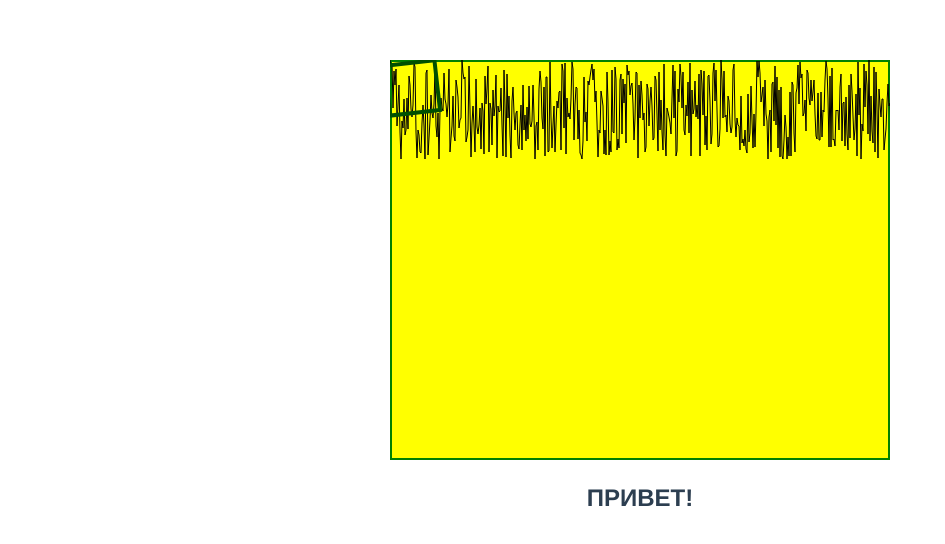
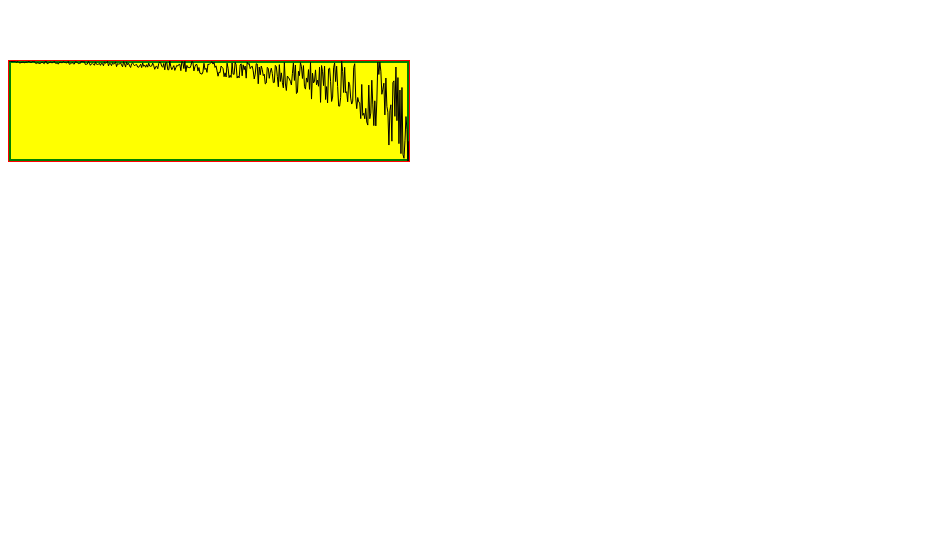
Before and after one commit to GerasimGerasimov/loadprogresser, a Vue app: page / in a window 1280 px wide. Shown: the top 544 px of the page, without its empty margins (0-945 px from the left). Built offline with nearby package versions, Linux system fonts and the light colour scheme.

Commit message:
получил график масштабирующийся по Х и Y осям

```diff
--- a/src/App.vue
+++ b/src/App.vue
@@ -1,13 +1,16 @@
+//http://qaru.site/questions/14357074/how-to-get-the-element-width-and-height-immediately-when-it-resizing-in-vuejs
+//выше ссылка про refs и наблюдатели
+
 //ссылка на пример http://jsfiddle.net/Vlad_IT/qt64rouL/1/
 //Чтобы стилизовать инлайн-svg, я присвоил ему id (id="sample" )
 //и теперь в файле стилей могу через #sample воздействовать на него
 //например #sapmle rect {} воздействует на svg->rect
 <template>
-  <div id="app">
-    <svg id="sample" version="1.1" xmlns="http://www.w3.org/2000/svg" width="500px" height="400px">
-        <rect x=0 y=0 width="500px" height="400px"/>
+  <div id="app" class="wrapper" ref="loadprogresser" @resize='onResize'>
+    <svg id="sample" version="1.1" xmlns="http://www.w3.org/2000/svg"
+          width="100%" height="100%">
+        <rect x=0 y=0 width="100%" height="100%"/>
         <path :d="d" fill="transparent" stroke="black"/>
-        <polygon class="star" :points="points" transform="translate(50 50) "/>
     </svg>
     <h2>ПРИВЕТ!</h2>
   </div>
@@ -18,63 +21,66 @@ export default {
   name: 'app',
   data(){
     return {
-      //xy:[[255.1,1.1],  [240.4,31.4], [206.6,36.1], [230.9,61.1], [225.1,93.9],
-      //    [255.1,78.4], [284.4,93.9], [279.4,60.1], [303.6,36.4], [270.1,31.6]],
-      xy:[[0,0],  [0,50], [50,50], [50,0]],
-      points: "",
       d:"M 0 0",
-      angle:0, //угол поворота
-      width:400, //ширина в которую надо вписать изображение
-      height:100,//высота в которую надо вписать изображение
-      timePoints:[]
+      Samples:0,//номер текущего сэмпла
+      maxSamples:400, //кол-во сэмплов в 100%-ах ширины
+      wrapHeight:100,//высота в которую надо вписать изображение
+      maxY:0,
+      scales:{
+        w:1, h:1
+      },
+      timePoints:[],
+      TimeM:100
     }
 
   },
-  created: function () {
+  mounted: function(){
+    this.getScales()
     this.updateStar()
   },
   methods:{
-    addTime:function ({time = 0}){
-      this.timePoints.push(time) //интересуют Int
+    getScales(){
+      const {width, height} = this.$refs.loadprogresser.getBoundingClientRect()
+      this.scales.w = width / this.maxSamples
+      this.wrapHeight = height
+      console.log(this.scales.w, width, this.maxSamples)
     },
-    getSVGTimePoints:function(){
+    onResize(){
+
+    },
+    getVScale(){
+      this.scales.h = (this.maxY == 0)? 0 : this.wrapHeight / this.maxY
+    },
+    //передаю значения выделяю максимум и выдаю шкалу относительно этого максимума
+    getYMax({value = 0}){
+      if (value > this.maxY) this.maxY = value
+      console.log(this.maxY)
+    },
+    addTime({time = 0}){
+      if (this.Samples < this.maxSamples) {
+        this.getYMax({value:time})
+        this.getVScale()
+        this.timePoints.push(time) //интересуют Int
+        this.Samples ++;
+        //console.log(this.Samples)
+      }
+    },
+    getSVGTimePoints(){
       //теперь создаю строку для Path
       let predY = 0
       let path = this.timePoints.reduce((str, item)=>{
-        let dY = item - predY
+        let dY = (item - predY) * this.scales.h
         predY = item
-        return str + `l 1 ${dY} `
+        return str + `l ${this.scales.w} ${dY} `
       },'M 0 0 ')
-      path +=`L ${this.timePoints.length} 0`// Z` контур можно не замыкать
+      path +=`L ${this.timePoints.length * this.scales.w} 0`// Z` контур можно не замыкать
       return path
     },
-    updateStar:function(){
-      this.addTime({time:(100*Math.random() | 0)})
+    updateStar(){
+      this.addTime({time:(this.TimeM*Math.random() | 0)})
+      this.TimeM *= 1.01
       this.d = this.getSVGTimePoints()
-      const rad = Math.PI/180
-      //увеличу все координаты на 1
       setTimeout(this.updateStar, 10)
-      let xy = this.xy.map((item)=>{
-        let ra = this.angle
-        let x = 0
-        let y = 0
-        x = item[0] * Math.cos(ra) - item[1] * Math.sin(ra)
-        y = item[0] * Math.sin(ra) + item[1] * Math.cos(ra)
-        item[0] = x
-        item[1] = y
-        //item[0] +=0.1
-        //item[1] +=0.1
-        return item
-      })
-      //теперь из пар xy сделаю строку
-      let points = xy.reduce((sum, item)=>{
-        return sum+`${item[0]},${item[1]} `
-      },'')
-      //console.log(points)
-      this.points = points
-      this.angle +=0.0001
-      if (this.angle > 0.1) this.angle = 0
-      //console.log(this.angle)
     }
   },
   components: {
@@ -103,6 +109,13 @@ export default {
 	fill: magenta;
 }
 
+.wrapper {
+  border: 1px red solid;
+  width: 400px;
+  height: 100px;
+  overflow: hidden;
+}
+
 .star {
   stroke: #005000;
   stroke-width: 4;
```
